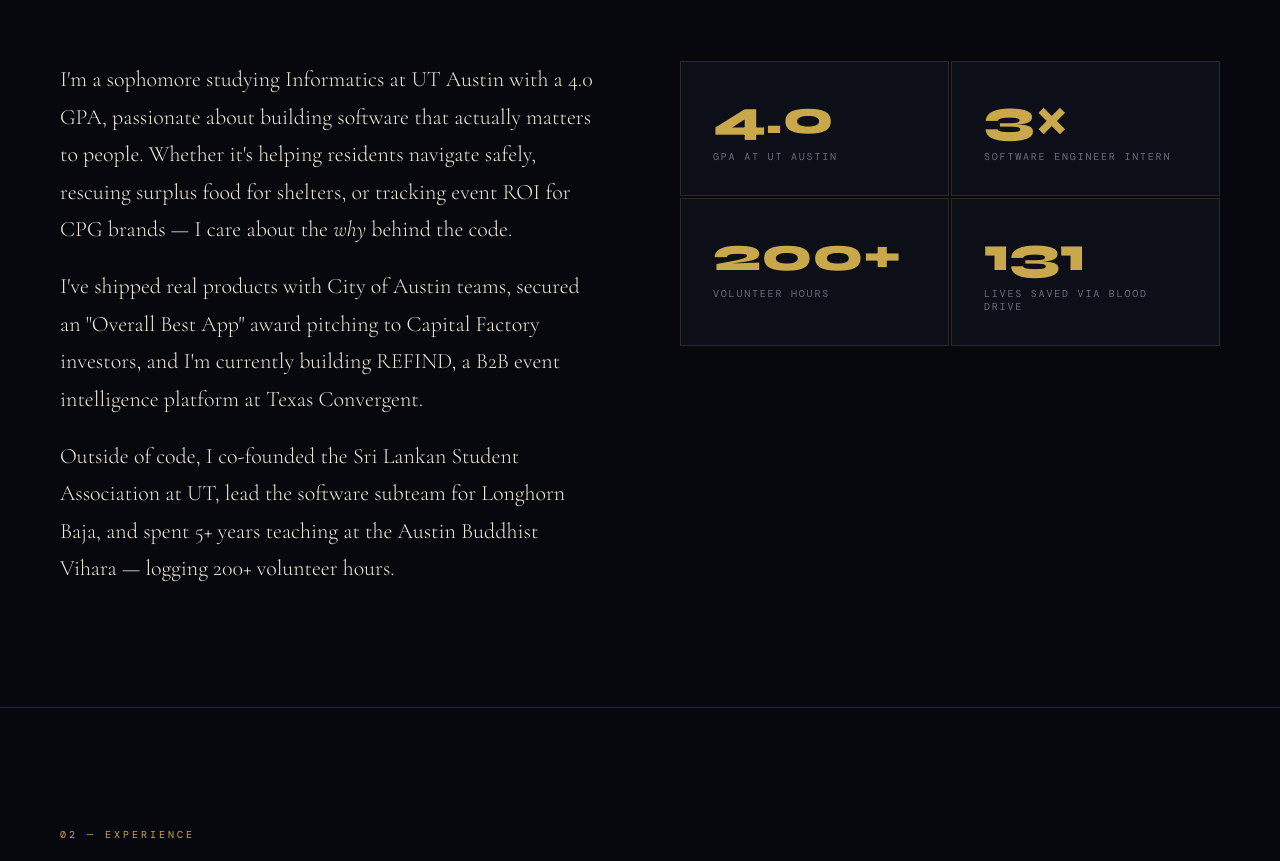
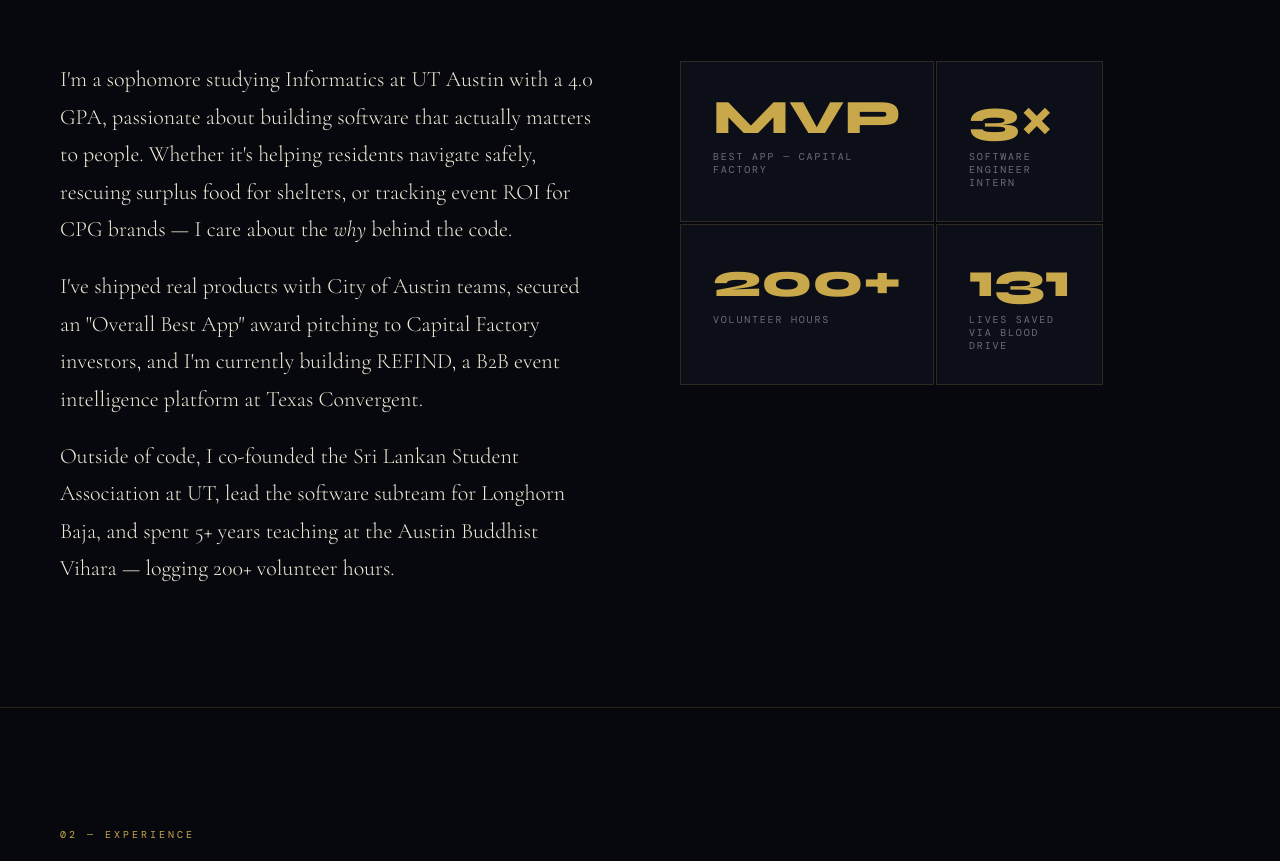
Before and after one commit to DevinT7/devint.github.io, a plain HTML site: page index.html in a window 1280 px wide. Shown: the part 1087-1948 px from the top of the page. Drawn offline with nearby package versions, Linux system fonts and the light colour scheme; a web font is replaced by a local one.

Commit message:
Replace GPA with MVP and award details
Updated the about section to reflect achievements and statistics.

```diff
--- a/index.html
+++ b/index.html
@@ -658,9 +658,10 @@
         <p>Outside of code, I co-founded the Sri Lankan Student Association at UT, lead the software subteam for Longhorn Baja, and spent 5+ years teaching at the Austin Buddhist Vihara — logging 200+ volunteer hours.</p>
       </div>
       <div class="about-stats reveal">
+        <div class="about-stats reveal">
         <div class="stat-card">
-          <div class="stat-number">4.0</div>
-          <div class="stat-label">GPA at UT Austin</div>
+          <div class="stat-number">MVP</div>
+          <div class="stat-label">Best App — Capital Factory</div>
         </div>
         <div class="stat-card">
           <div class="stat-number">3×</div>
```
